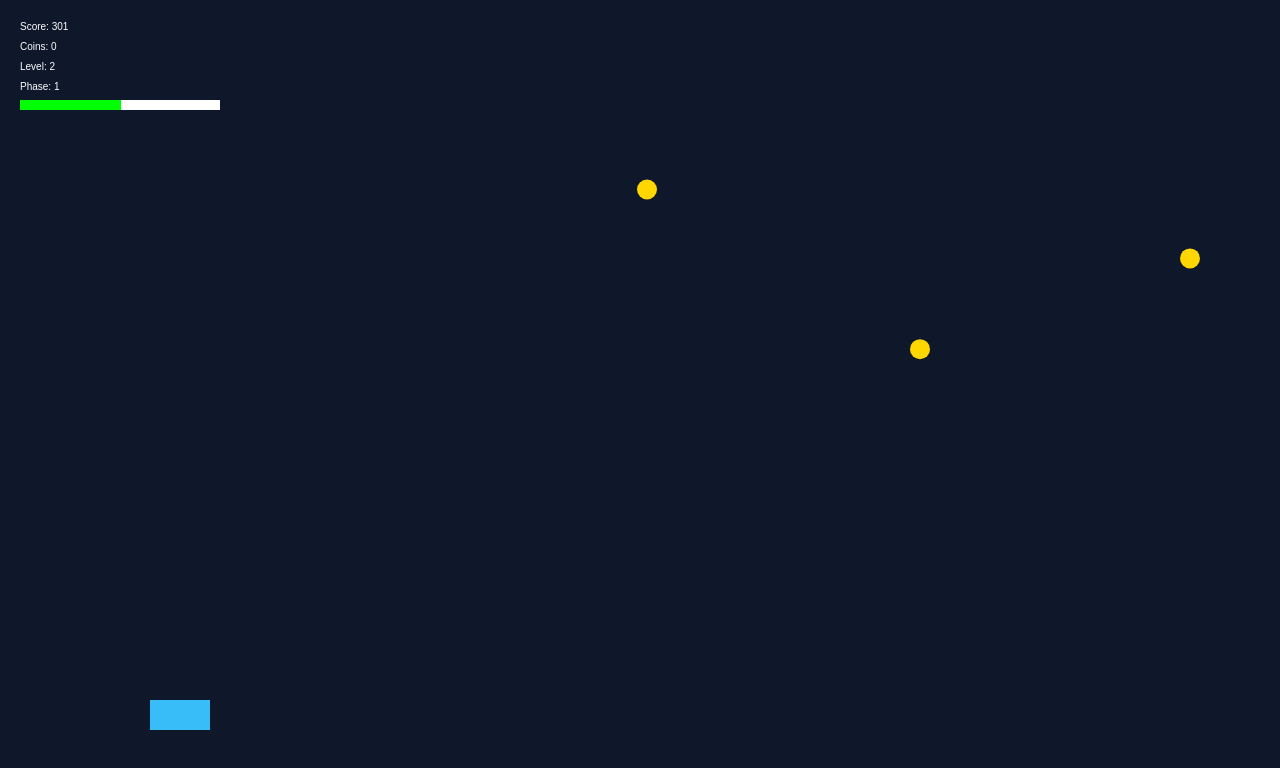
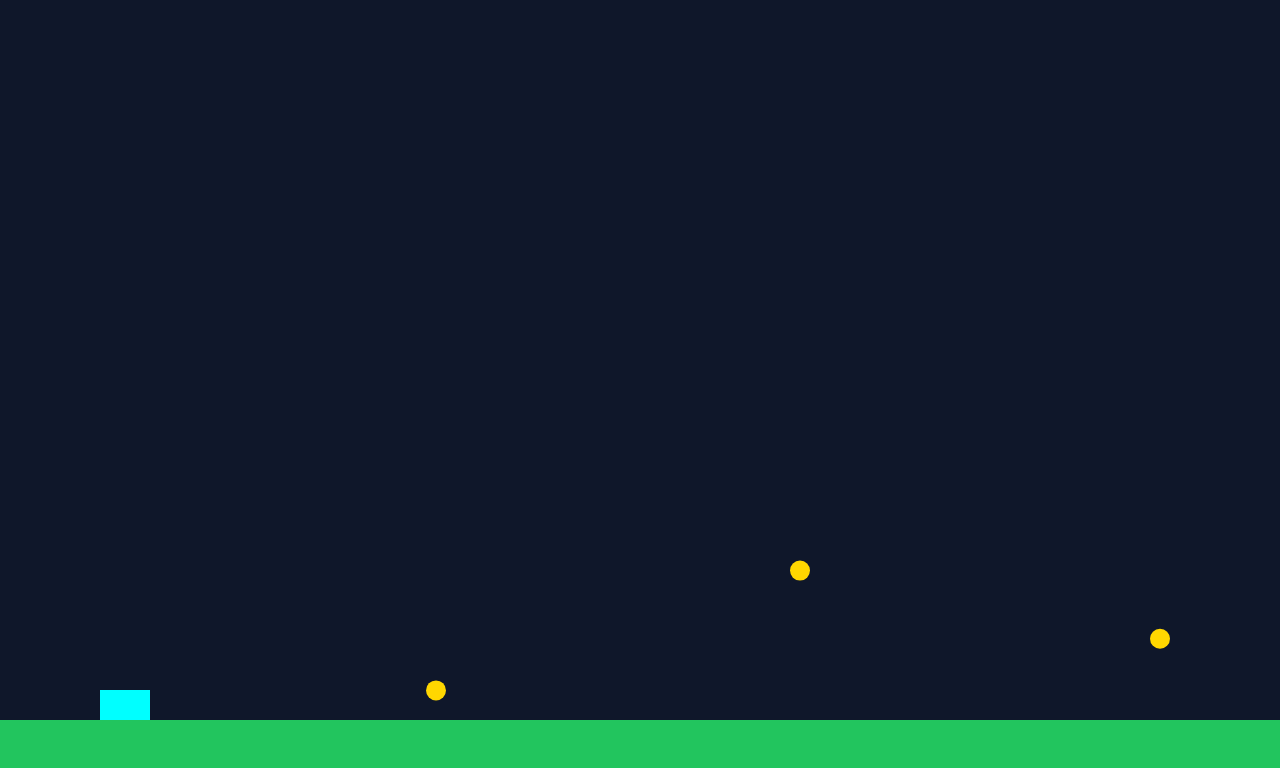
Before and after one commit to kharsh0401-dev/car-game, a plain HTML site: page index.html in a window 1280 px wide. Drawn offline with Linux system fonts and the light colour scheme.

Commit message:
Update index.html

```diff
--- a/index.html
+++ b/index.html
@@ -1,174 +1,83 @@
 <!DOCTYPE html>
 <html>
 <head>
-  <title>Hill Climb Pro Max</title>
-  <style>
-    body { margin:0; overflow:hidden; background:#0f172a; }
-    canvas { display:block; }
-    #shop {
-      position: absolute;
-      top: 20px;
-      right: 20px;
-      background: white;
-      padding: 10px;
-      display:none;
-    }
-  </style>
+<title>Car Game Fixed</title>
+<style>
+body { margin:0; overflow:hidden; background:#0f172a; }
+canvas { display:block; }
+</style>
 </head>
 <body>
 
-<canvas id="gameCanvas"></canvas>
-
-<div id="shop">
-  <h3>Car Shop</h3>
-  <button onclick="buyCar(1)">Basic Car (Free)</button><br><br>
-  <button onclick="buyCar(2)">Super Car (50 coins)</button>
-</div>
+<canvas id="c"></canvas>
 
 <script>
-const canvas = document.getElementById("gameCanvas");
+const canvas = document.getElementById("c");
 const ctx = canvas.getContext("2d");
 
 canvas.width = window.innerWidth;
 canvas.height = window.innerHeight;
 
+let car = { x:100, y:300, w:50, h:30, dy:0 };
 let gravity = 0.6;
-let speed = 3;
-let score = 0;
-let coins = 0;
+let ground = canvas.height - 80;
 
-let level = 1;
-let phase = 1;
+let coins = [];
 
-let progress = 0;
-
-let carType = 1;
-
-let car = {
-  x: 150,
-  y: 300,
-  width: 60,
-  height: 30,
-  dy: 0,
-  jumpPower: -12
-};
-
-let coinArray = [];
-
-// Sound
-let jumpSound = new Audio("https://www.soundjay.com/button/sounds/button-16.mp3");
-
-// Coins
-function spawnCoin() {
-  coinArray.push({
+function spawnCoin(){
+  coins.push({
     x: canvas.width,
-    y: Math.random()*200 + 150,
-    r: 10
+    y: ground - Math.random()*150,
+    r:10
   });
 }
 
-// Draw Car
-function drawCar() {
-  ctx.fillStyle = carType === 1 ? "#38bdf8" : "orange";
-  ctx.fillRect(car.x, car.y, car.width, car.height);
+function drawGround(){
+  ctx.fillStyle = "#22c55e";
+  ctx.fillRect(0, ground, canvas.width, 80);
 }
 
-// Draw Coins
-function drawCoins() {
+function drawCar(){
+  ctx.fillStyle = "cyan";
+  ctx.fillRect(car.x, car.y, car.w, car.h);
+}
+
+function drawCoins(){
   ctx.fillStyle = "gold";
-  coinArray.forEach(c => {
+  coins.forEach(c=>{
     ctx.beginPath();
     ctx.arc(c.x, c.y, c.r, 0, Math.PI*2);
     ctx.fill();
   });
 }
 
-// Progress Bar
-function drawProgress() {
-  ctx.fillStyle = "white";
-  ctx.fillRect(20, 100, 200, 10);
-
-  ctx.fillStyle = "lime";
-  ctx.fillRect(20, 100, progress*2, 10);
-}
-
-// Update
-function update() {
+function update(){
   ctx.clearRect(0,0,canvas.width,canvas.height);
 
-  // Gravity
+  // gravity
   car.dy += gravity;
   car.y += car.dy;
 
-  if(car.y > canvas.height - 100){
-    car.y = canvas.height - 100;
+  if(car.y > ground - car.h){
+    car.y = ground - car.h;
     car.dy = 0;
   }
 
-  // Move coins
-  coinArray.forEach(c => c.x -= speed);
+  coins.forEach(c=> c.x -= 4);
 
-  // Collect
-  coinArray.forEach((c,i) => {
-    if(Math.abs(car.x - c.x) < 40 && Math.abs(car.y - c.y) < 40){
-      coins++;
-      coinArray.splice(i,1);
-    }
-  });
-
-  score++;
-  progress += 0.5;
-
-  // Phase Complete
-  if(progress >= 100){
-    progress = 0;
-    level++;
-
-    if(level > 10){
-      level = 1;
-      phase++;
-      speed += 2;
-
-      alert("🚗 Phase " + phase + " Completed! New Rewards!");
-      document.getElementById("shop").style.display = "block";
-    }
-  }
-
+  drawGround();
   drawCar();
   drawCoins();
-  drawProgress();
-
-  ctx.fillStyle="white";
-  ctx.fillText("Score: "+score,20,30);
-  ctx.fillText("Coins: "+coins,20,50);
-  ctx.fillText("Level: "+level,20,70);
-  ctx.fillText("Phase: "+phase,20,90);
 
   requestAnimationFrame(update);
 }
 
-// Jump
 document.addEventListener("keydown", e=>{
   if(e.code==="Space"){
-    car.dy = car.jumpPower;
-    jumpSound.play();
+    car.dy = -12;
   }
 });
 
-// Buy Car
-function buyCar(type){
-  if(type===1){
-    carType=1;
-  }
-  else if(type===2 && coins>=50){
-    coins-=50;
-    carType=2;
-    car.jumpPower=-16;
-    speed+=1;
-  }
-}
-
-// Spawn
 setInterval(spawnCoin,1500);
 
 update();
```
